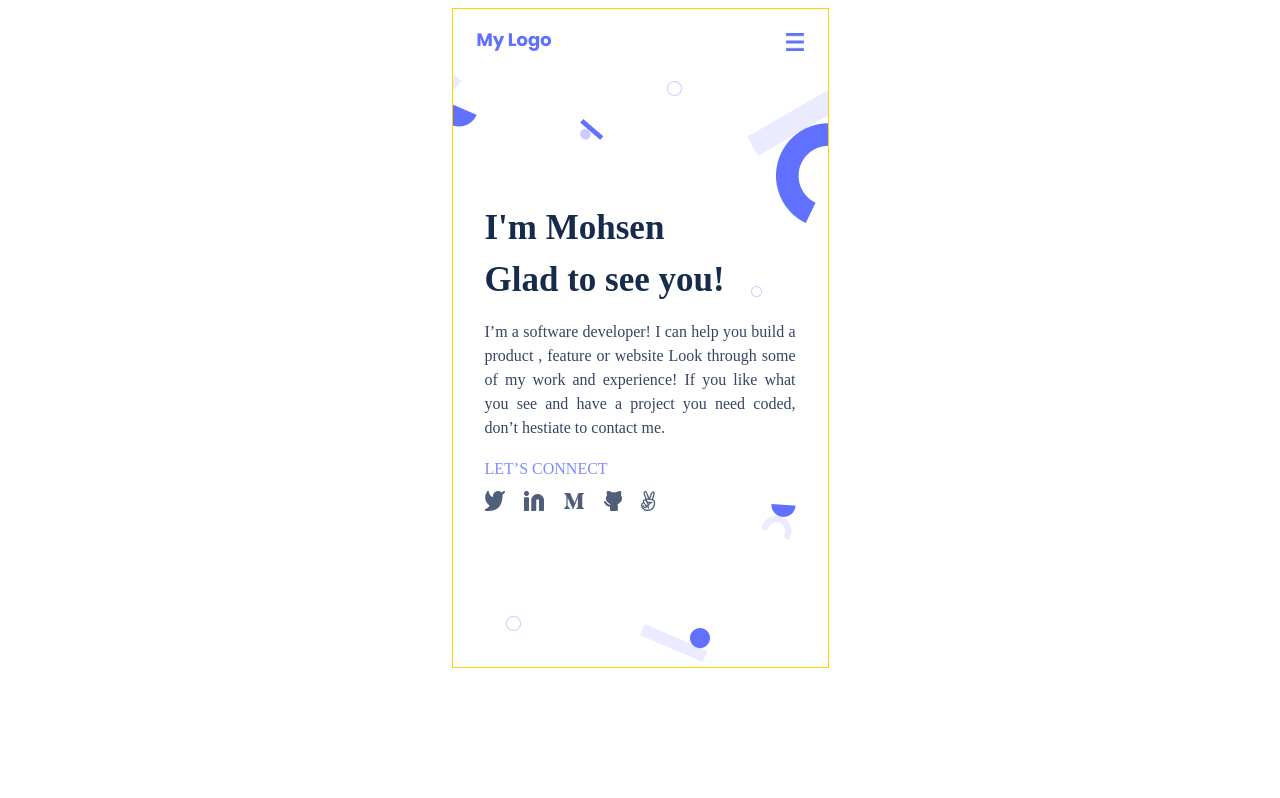
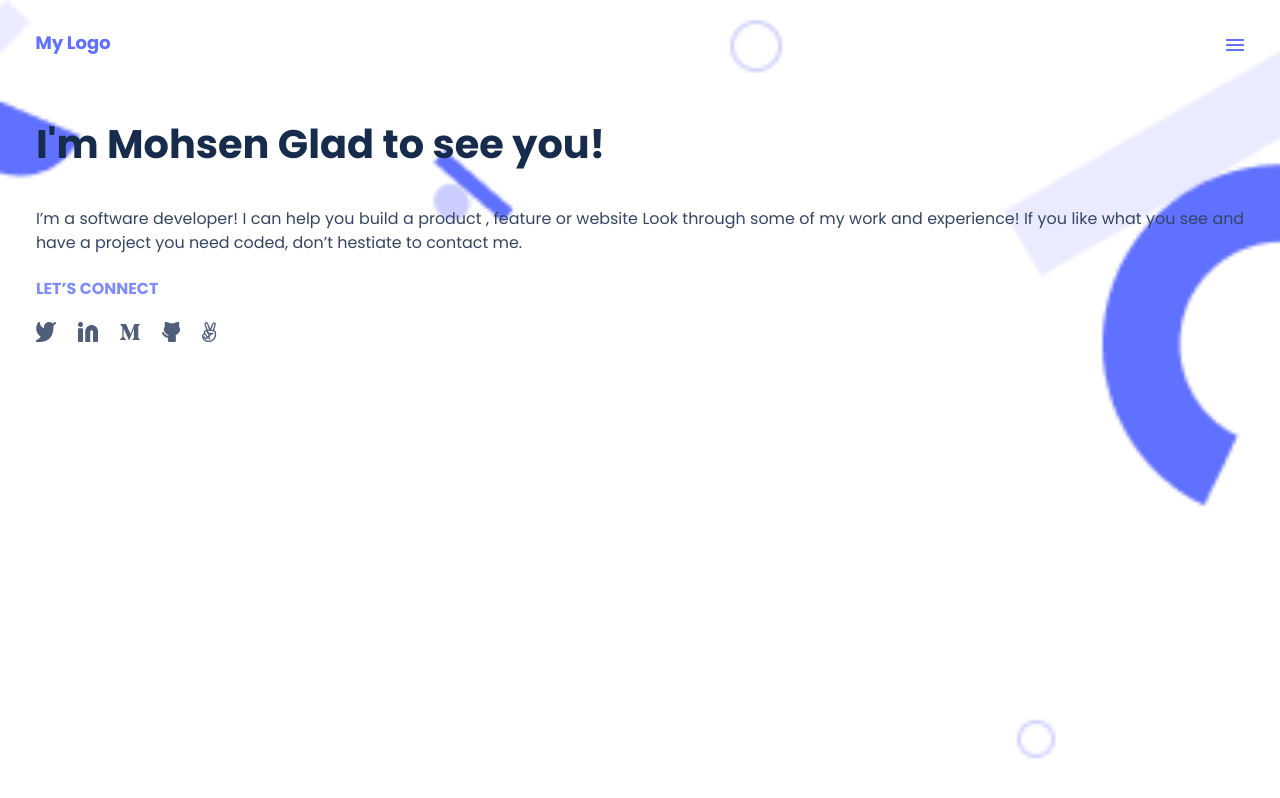
Before and after one commit to MMhaidari/portfolio, a website: page index.html in a window 1280 px wide. Drawn offline with Linux system fonts and the light colour scheme.

Commit message:
checking the linter erorrs

```diff
--- a/index.html
+++ b/index.html
@@ -4,33 +4,51 @@
     <meta charset="UTF-8" />
     <meta http-equiv="X-UA-Compatible" content="IE=edge" />
     <meta name="viewport" content="width=device-width, initial-scale=1.0" />
+    <link rel="preconnect" href="https://fonts.googleapis.com" />
+    <link rel="preconnect" href="https://fonts.gstatic.com" crossorigin />
+    <link
+      href="https://fonts.googleapis.com/css2?family=Poppins:wght@400;500;700&display=swap"
+      rel="stylesheet" />
+
     <link rel="stylesheet" href="style.css" />
     <title>Profilo Website</title>
   </head>
   <body>
+    <div class="container">
       <section class="section-header">
         <nav class="navigation">
           <img src="mobile-ingrediants/My Logo.png" alt="logo" />
           <img src="mobile-ingrediants/Union.png" alt="menu-btn" />
         </nav>
         <div class="headline">
-        <img
+          <!-- <img
           src="mobile-ingrediants/header-shapes mobile.png"
-          alt="headline-img" />
-        <h1 class="headline-titile">I'm Mohsen <br />Glad to see you!</h1>
-        <p class="headline-primary-decrption">
-          I’m a software developer! I can help you build a product , feature or
-          website Look through some of my work and experience! If you like what
-          you see and have a project you need coded, don’t hestiate to contact
-          me.
+          alt="headline-img" /> -->
+          <h1 class="primary-header">I'm Mohsen Glad to see you!</h1>
+          <p class="primary-decrption">
+            I’m a software developer! I can help you build a product , feature
+            or website Look through some of my work and experience! If you like
+            what you see and have a project you need coded, don’t hestiate to
+            contact me.
           </p>
-        <h4 class="headline-secondary-title">
-          LET’S CONNECT <br /><img
-            src="mobile-ingrediants/social media icons.png"
-            alt="soicial media icons"
-            class="social-icons" />
-        </h4>
+          <h4 class="secondary-header">LET’S CONNECT</h4>
+          <div class="links">
+            <a href="#"><img src="mobile-ingrediants/Vector.png" alt="" /></a>
+            <a href="#"
+              ><img src="mobile-ingrediants/Linkedin icon.png" alt=""
+            /></a>
+            <a href="#"
+              ><img src="mobile-ingrediants/Vector (1).png" alt=""
+            /></a>
+            <a href="#"
+              ><img src="mobile-ingrediants/Vector (2).png" alt=""
+            /></a>
+            <a href="#"
+              ><img src="mobile-ingrediants/Vector (3).png" alt=""
+            /></a>
+          </div>
         </div>
       </section>
+    </div>
   </body>
 </html>
--- a/style.css
+++ b/style.css
@@ -1,52 +1,46 @@
-.section-header {
-  position: relative;
-  max-width: 375px;
-  margin: 0 auto;
-  background-image: url(mobile-ingrediants/header-background-mobile.png);
-  border: 1px solid gold;
+body {
+  font-family: 'Poppins';
+  background-image: url(./mobile-ingrediants/header-shapes\ mobile.png);
+  background-size: cover;
+  background-repeat: no-repeat;
 }
 
+html {
+  font-size: 62.25%;
+}
+
+.container {
+  padding: 2.8rem;
+}
 .navigation {
   display: flex;
   justify-content: space-between;
-  padding: 24px 24px;
+  align-items: center;
 }
 
-.headline-titile,
-.headline-primary-decrption,
-.headline-secondary-title {
-  font-family: 'Poppins';
-  padding: 32px;
-}
-
-.headline-titile {
-  position: absolute;
-  top: 20%;
-  font-size: 35px;
-  line-height: 52px;
+.primary-header {
+  display: flex;
+  font-size: 4rem;
+  font-weight: 700;
+  margin-top: 6rem;
   color: #172b4d;
 }
 
-.headline-primary-decrption {
-  position: absolute;
-  top: 40%;
+.primary-decrption {
+  font-size: 1.6rem;
+  line-height: 2.4rem;
   text-align: justify;
-  font-style: normal;
-  font-size: 16px;
-  line-height: 24px;
   color: #344563;
 }
 
-.headline-secondary-title {
-  position: absolute;
-  top: 60%;
-  font-style: normal;
-  font-weight: 500;
-  font-size: 16px;
-  line-height: 24px;
+.secondary-header {
+  font-size: 1.6rem;
   color: #7f8cff;
 }
 
-.social-icons {
-  margin-top: 10px;
+.links {
+  display: flex;
+  justify-content: flex-start;
+  gap: 2.2rem;
+  align-items: center;
 }
```
Also changed, not shown: mobile-ingrediants/Linkedin icon.png (added), mobile-ingrediants/Vector (1).png (added), mobile-ingrediants/Vector (2).png (added), mobile-ingrediants/Vector (3).png (added), mobile-ingrediants/Vector.png (added), mobile-ingrediants/social media icons.png (deleted). Lines whose indentation alone changed are shown as unchanged.
